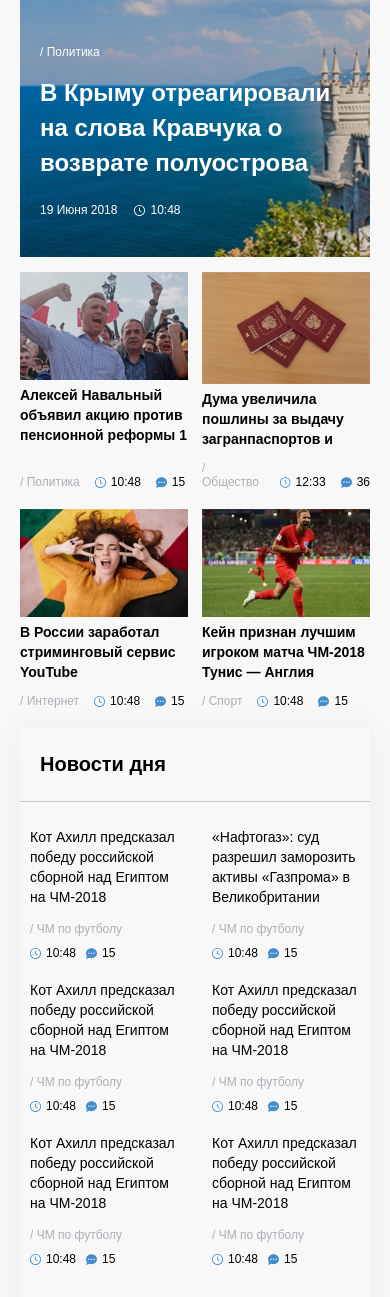
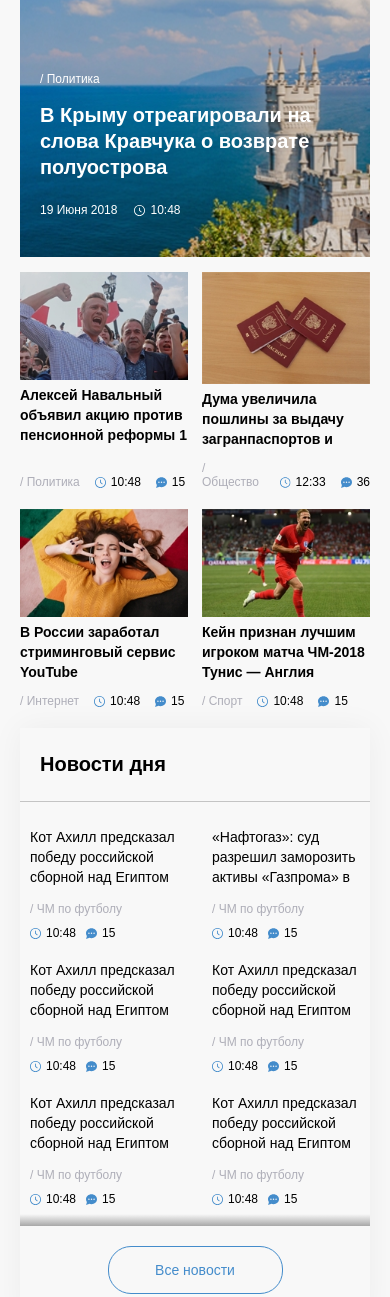
Before and after one commit to yarbest/news, a plain HTML site: page src/index.html in a window 390 px wide. Shown: the part 143-1440 px from the top of the page. Drawn offline with nearby package versions, Linux system fonts and the light colour scheme.

Commit message:
отрегулировал максимальные высоты для некоторых заголовков и списка сайдбара

```diff
--- a/src/sass/blocks/_daily.sass
+++ b/src/sass/blocks/_daily.sass
@@ -1,11 +1,13 @@
 
 .daily
     // max-width: 250px
+    // align-self: flex-start
     flex-basis: 25%
     box-shadow: 0 0 30px rgba(0, 0, 0, 0.05)
 
     &__body
         padding: 25px 0
+
         // border: 1px solid #000
     &__title
         padding: 25px 20px
@@ -13,6 +15,9 @@
         font-weight: 700
         border-bottom: 1px solid #00000036
     &__list
+        max-height: 620px
+        overflow: auto
+        background: linear-gradient(360deg, #8a8a8ab9 0%, rgba(255,255,255,0) 5%)
     &__item
         // &:not(:last-child)
         margin-bottom: 20px
@@ -39,7 +44,7 @@
     &__title
         display: block //это ссылка
         margin-bottom: 15px
-        max-height: 100px
+        max-height: 60px
         overflow: hidden
         font-size: 1.4rem
         line-height: 20px
@@ -65,6 +70,11 @@
             flex-basis: 100%
             margin-bottom: 10px
 
+@media (min-width: 767px) and (max-width: 890px)
+    .daily
+        &__list
+            max-height: 570px
+
 @media (max-width: 767px)
     .daily
         &__allnews
@@ -76,6 +86,7 @@
             display: flex
             justify-content: space-between
             flex-wrap: wrap
+            background: linear-gradient(360deg, #8a8a8ab9 0%, rgba(255,255,255,0) 3%)
         &__item
             flex-basis: 48%
             // margin-bottom: 20px
@@ -85,6 +96,12 @@
     .daily
         &__item
             padding: 0 10px
+
+@media (max-width: 480px)
+    .daily
+        &__list
+            max-height: 555px
+
 
 
 @media (max-width: 380px)
--- a/src/sass/main.sass
+++ b/src/sass/main.sass
@@ -35,7 +35,8 @@
         padding: 0 20px 40px
         min-height: 320px
     &__small-news
-        flex-basis: 220px
+        // flex-basis: 220px
+        flex-basis: 48%
         margin-bottom: 20px
 
 
@@ -59,6 +60,8 @@
         margin-bottom: 20px
     &__title
         max-width: 370px
+        max-height: 110px
+        overflow: hidden
         font-size: 30px
         font-weight: 700
         line-height: 35px
@@ -70,7 +73,7 @@
         fill: #ffffff
 
 .small-news
-    flex-basis: 48%
+
     display: flex
     flex-direction: column
 
@@ -238,22 +241,28 @@
             flex-direction: column
             align-items: center
 
-    // .main
-    //     margin: 0
-        // justify-content: center
-
 @media ( max-width: 480px )
     .main-wrapper
         margin-top: 60px
     .large-news
+        background-position: right center
+        &__title
+            font-size: 20px
+            line-height: 1.3em
         // background-position: center center
 @media ( max-width: 380px )
     .main
         justify-content: center
+        &__large-news
+            padding-bottom: 30px
+        &__small-news
+            flex-basis: 100%
+            width: auto
+            max-width: none
+
+
     .small-news
-        flex-basis: 100%
-        width: auto
-        max-width: none
+
         &__image
             &-wrap
                 max-height: none
```
Also changed, not shown: src/css/main.css.
